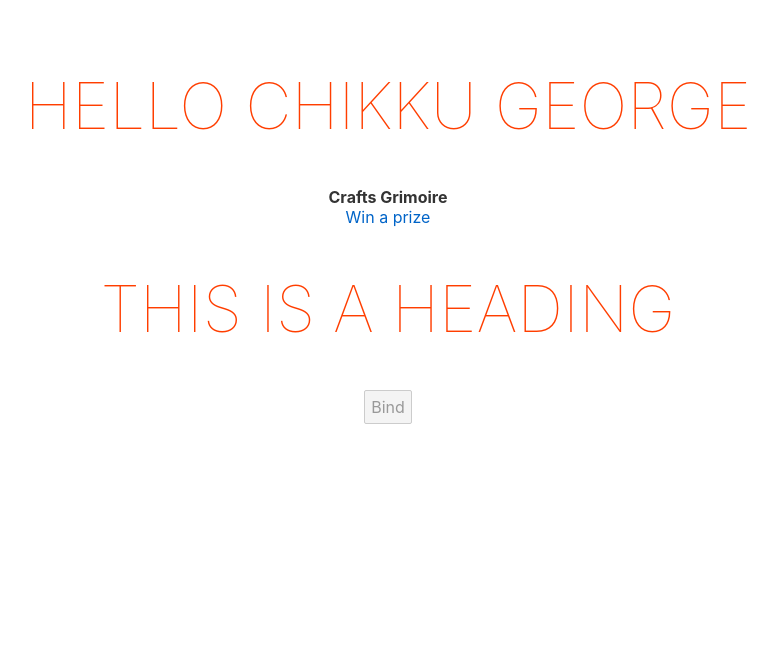
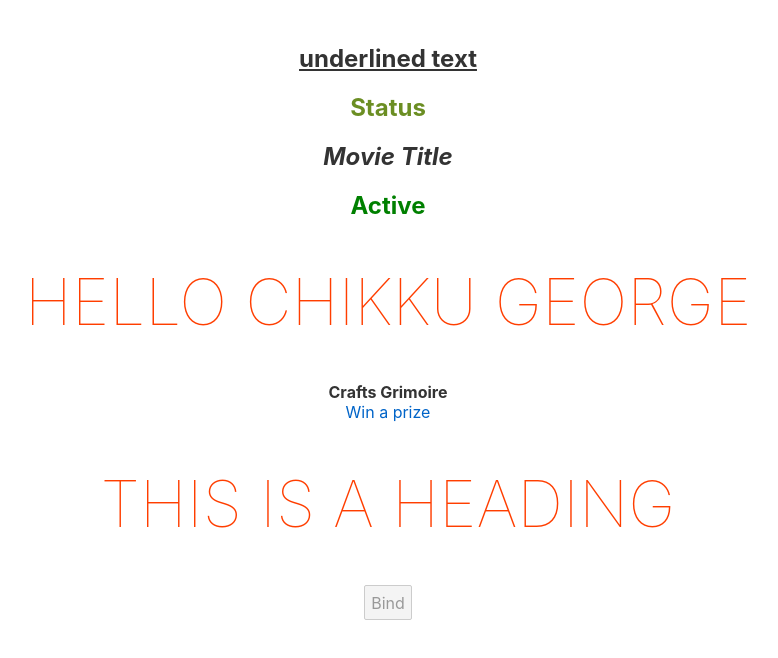
Before and after one commit to chikkugeorge24/svelte, a Svelte app in the folder hello-world/: page / in a window 1280 px wide. Shown: the top 658 px of the page, without its empty margins (252-1030 px from the left). Built offline with nearby package versions, Linux system fonts and the light colour scheme.

Commit message:
svelte binding classes

```diff
--- a/hello-world/src/App.svelte
+++ b/hello-world/src/App.svelte
@@ -1,12 +1,19 @@
 <script>
-	const name = 'Chikku George'
-	const channel = '<b>Crafts Grimoire</b>'
-	const hack = `<a href="#" onClick="alert('You have been hacked')">Win a prize</a>`
-	const id = 'heading'
-	const disabled = true
+  const name = "Chikku George";
+  const channel = "<b>Crafts Grimoire</b>";
+  const hack = `<a href="#" onClick="alert('You have been hacked')">Win a prize</a>`;
+  const id = "heading";
+  const disabled = true;
+  const status = "success";
+  const isPromoted = true;
+  const active = true;
 </script>
 
 <main>
+  <h2 class="underline">underlined text</h2>
+  <h2 class={status}>Status</h2>
+  <h2 class:promoted={isPromoted}>Movie Title</h2>
+  <h2 class:active>Active</h2>
   <h1>Hello {name}</h1>
   <div>{@html channel}</div>
   <div>{@html hack}</div>
@@ -15,6 +22,21 @@
 </main>
 
 <style>
+  .underline {
+    text-decoration: underline;
+  }
+  .danger {
+    color: red;
+  }
+  .success {
+    color: olivedrab;
+  }
+  .promoted {
+    font-style: italic;
+  }
+  .active {
+    color: green;
+  }
   main {
     text-align: center;
     padding: 1em;
```
Lines whose indentation alone changed are shown as unchanged.
